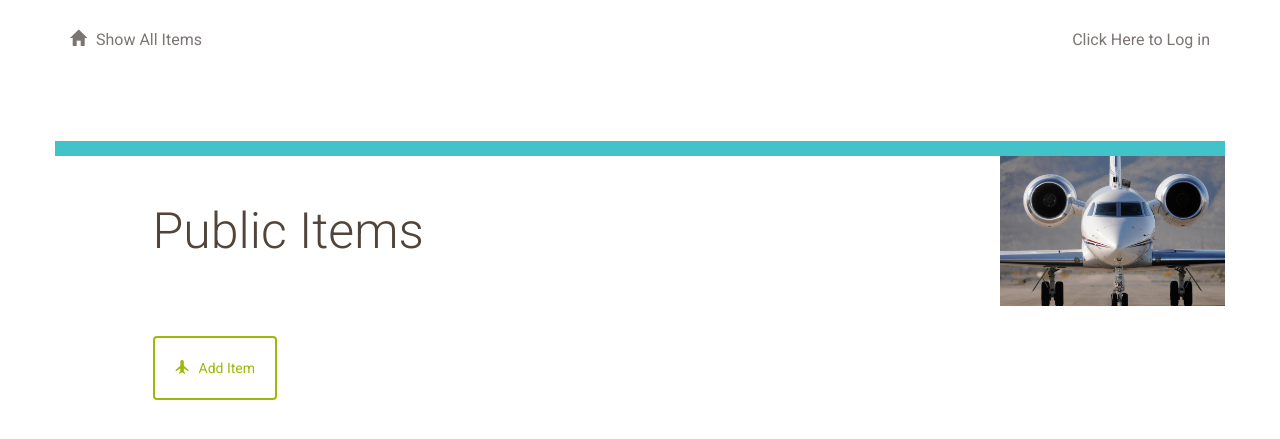
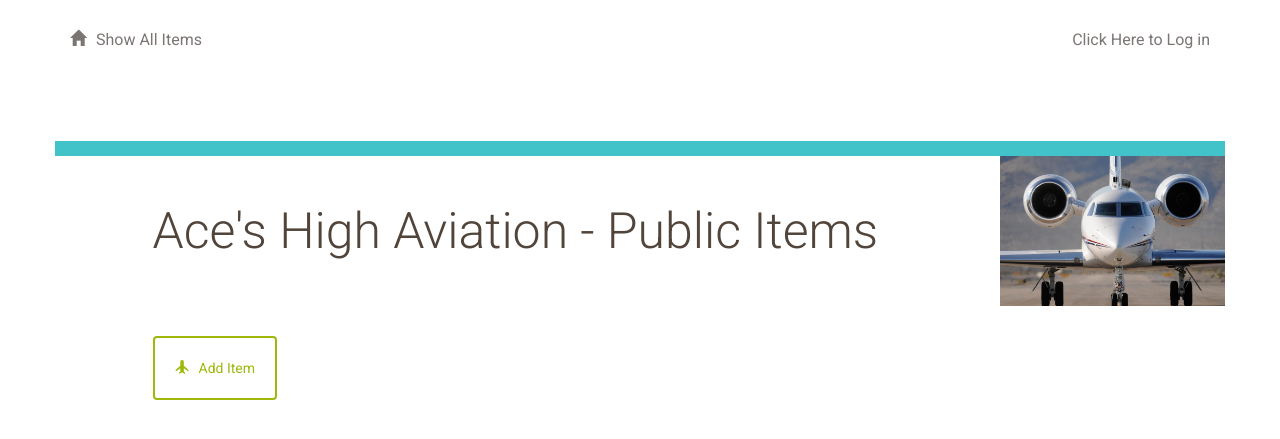
Before and after one commit to pbrandiezs/udacity-fullstack-project-item-catalog, a Flask app: page / in a window 1280 px wide. Shown: the top 439 px of the page. Run offline with Flask 2, Linux system fonts and the light colour scheme; data that the repository does not hold is empty; parts of the project's set-up code (start-up, migrations or seed data) failed here and were passed over; some libraries are stand-ins or nearby versions.

Commit message:
feat: Updated banner in publicitems.html

```diff
--- a/vagrant/catalog/templates/publicitems.html
+++ b/vagrant/catalog/templates/publicitems.html
@@ -12,7 +12,7 @@
 	<div class="row banner main">
 		<div class="col-md-1"></div>
 		<div class="col-md-11 padding-none">
-			<h1>Public Items</h1>
+			<h1>Ace's High Aviation - Public Items</h1>
 		</div>
 	</div>
 
```
